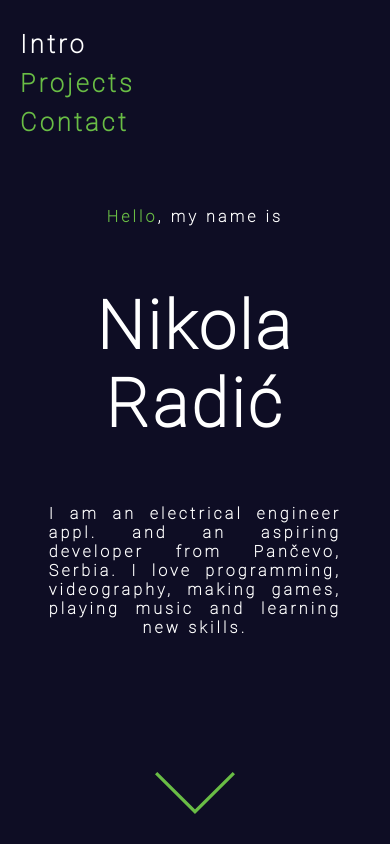
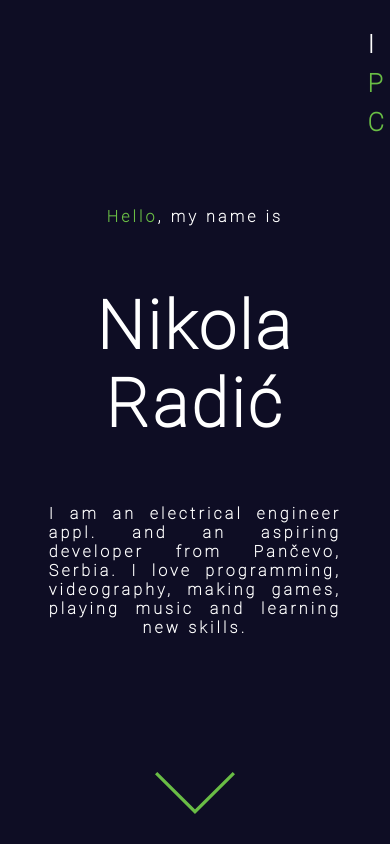
Before and after one commit to nklrdc/nklrdc.github.io, a plain HTML site: page index.html in a window 390 px wide. Shown: the top 844 px of the page. Drawn offline with Linux system fonts and the light colour scheme.

Commit message:
Add files via upload

```diff
--- a/nav.js
+++ b/nav.js
@@ -72,12 +72,12 @@ function updateNavAppearance(){
     if(!showOnlyFirstLetter && (width < 874) && (scrollY > 10)){
         showOnlyFirstLetter = true
         for(span of spans){
-            span.style.opacity = 0
+            span.style.display = "none"
         }
     }else{
         if(showOnlyFirstLetter && (width > 874) || (scrollY < 10)){
             for(span of spans){
-                span.style.opacity = 1
+                span.style.display = "default"
             }
             showOnlyFirstLetter = false
         }
--- a/style.css
+++ b/style.css
@@ -34,6 +34,15 @@ nav{
     top:20px;
     left: 20px;
     font-size: 19pt;
+}
+@media screen  and (max-width: 874px){
+    nav{
+    position: fixed;
+    top:20px;
+    left: auto;
+    right: 3px;
+    font-size: 19pt;
+    }
 }
 nav li{
     list-style: none;
```
